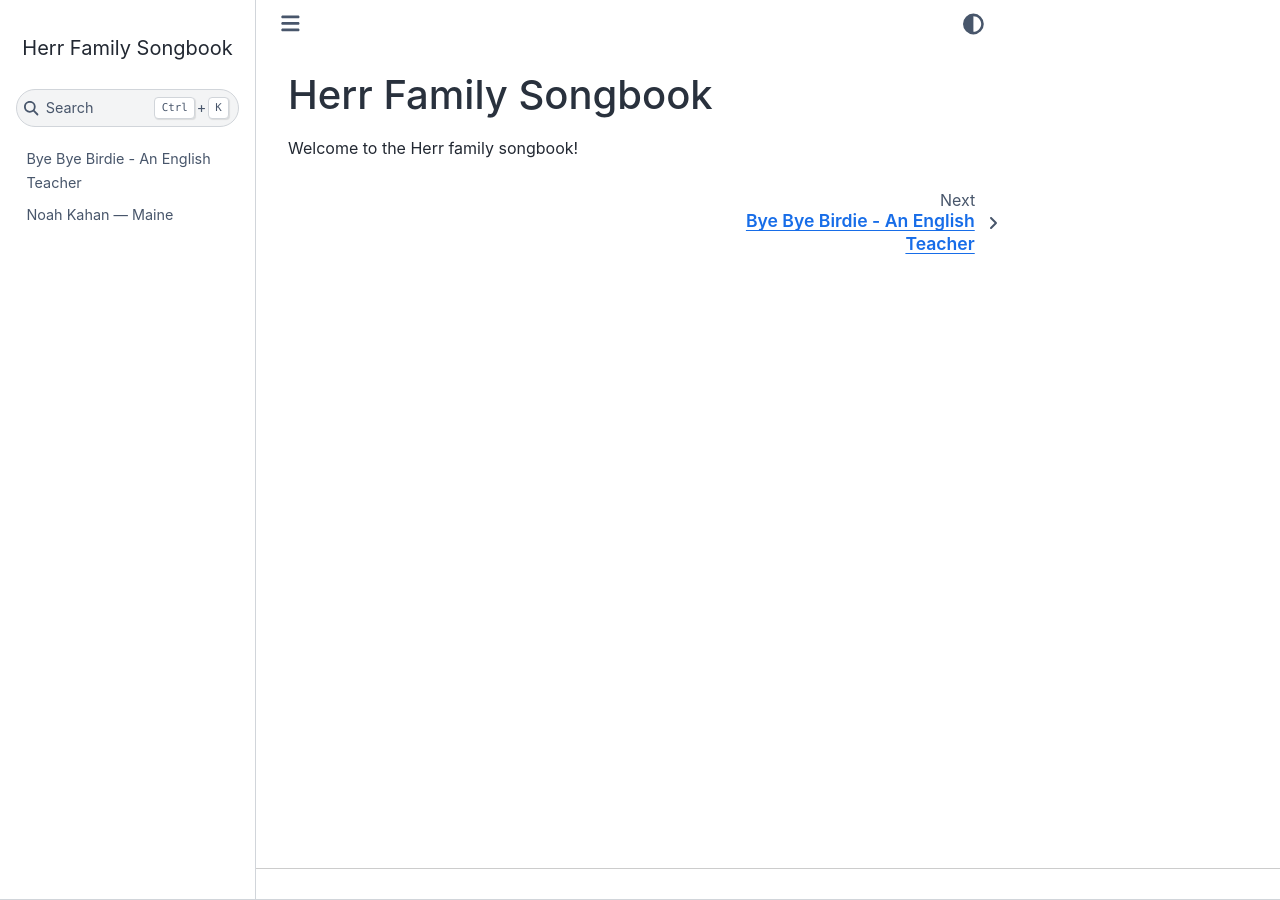
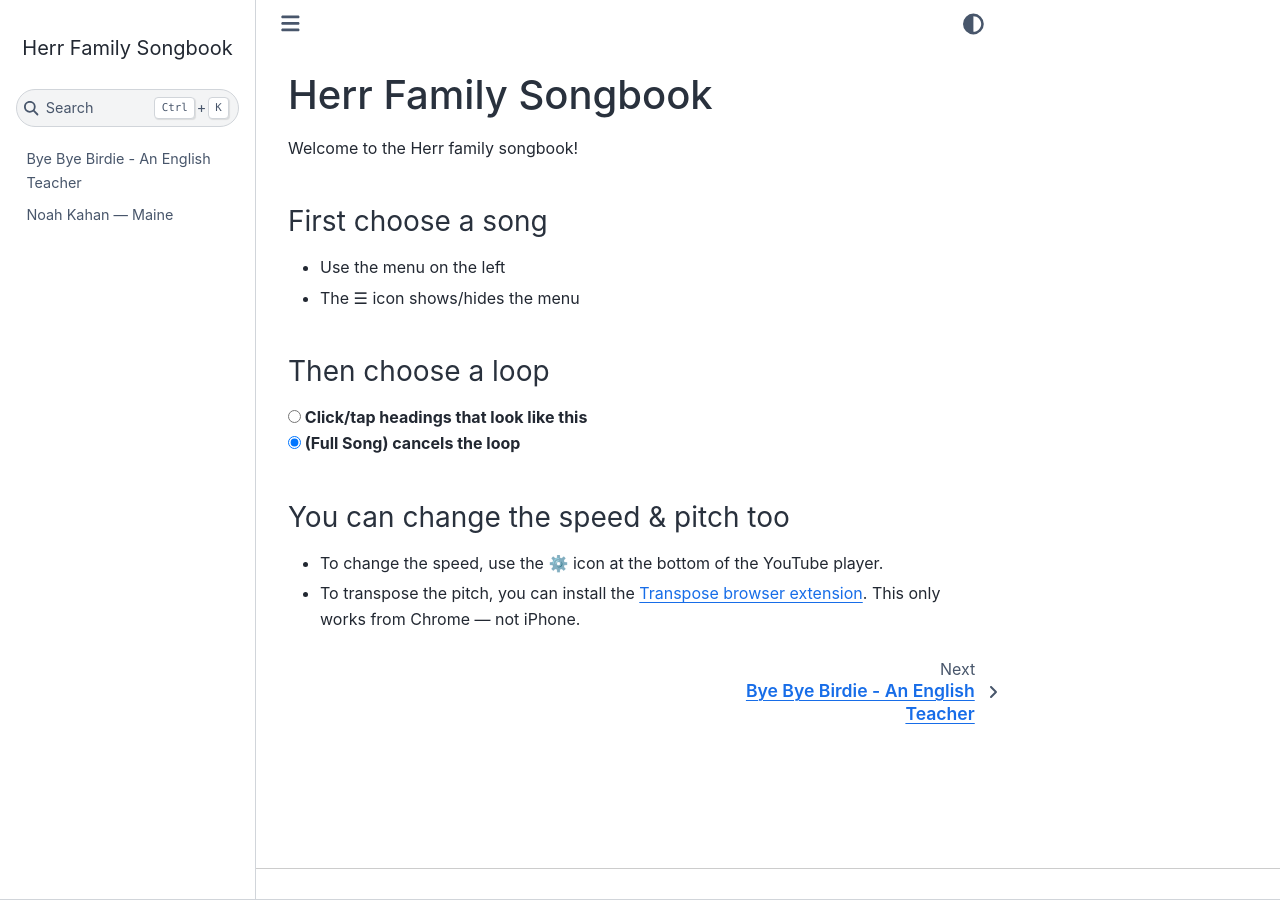
Before and after one commit to rrherr/loops, a Jupyter Book: the page built from index.md, in a window 1280 px wide. Built offline with Jupyter Book 1.0.4 settings and Sphinx 7.4.7 and the Sphinx Book theme 1.1.4, drawn with Linux system fonts in a browser that asks for light colours.

Commit message:
Add instructions

```diff
--- a/index.md
+++ b/index.md
@@ -1,3 +1,25 @@
 # Herr Family Songbook
 
 Welcome to the Herr family songbook!
+
+<h3>First choose a song</h3>
+
+- Use the menu on the left
+- The ☰ icon shows/hides the menu
+
+<h3>Then choose a loop</h3>
+
+<div><strong>
+<input type="radio" name="loop" id="loop1" />
+<label for="loop1">Click/tap headings that look like this</label>
+</strong></div>
+
+<div><strong>
+<input type="radio" name="loop" id="loop0" checked />
+<label for="loop0">(Full Song) cancels the loop</label>
+</strong></div>
+
+<h3>You can change the speed & pitch too</h3>
+
+- To change the speed, use the ⚙️ icon at the bottom of the YouTube player.
+- To transpose the pitch, you can install the [Transpose browser extension](https://transpose.video/extension/). This only works from Chrome — not iPhone.
```
